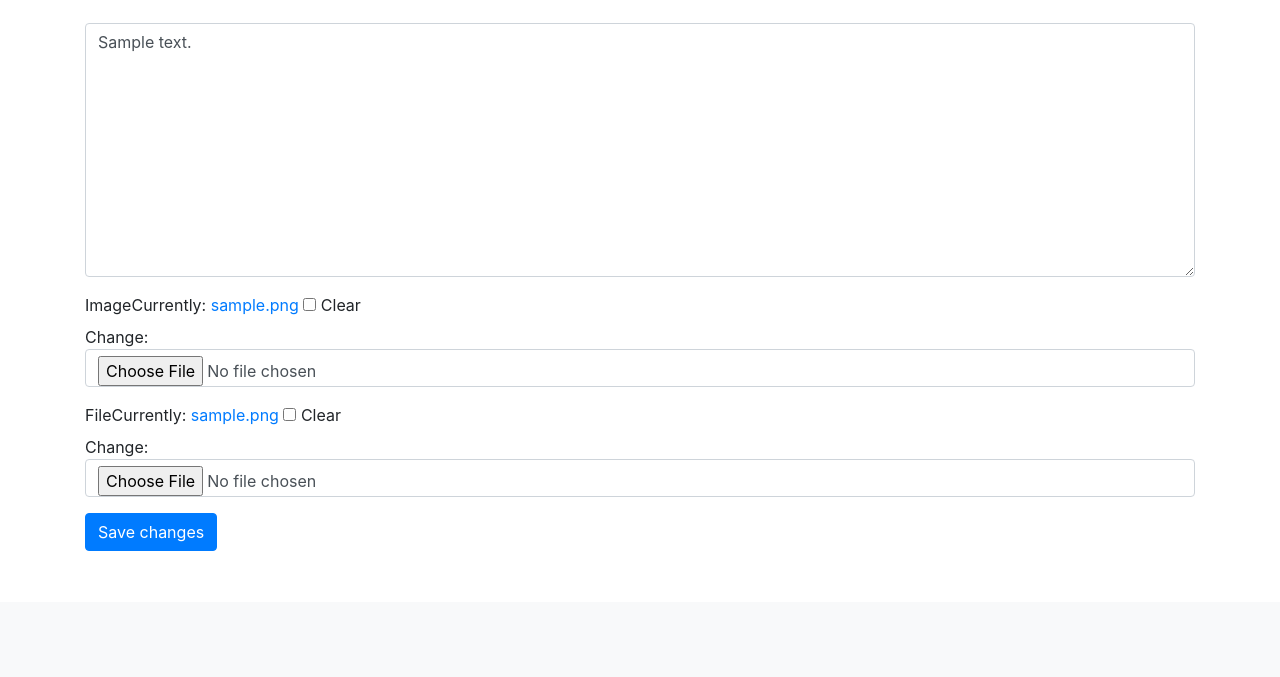
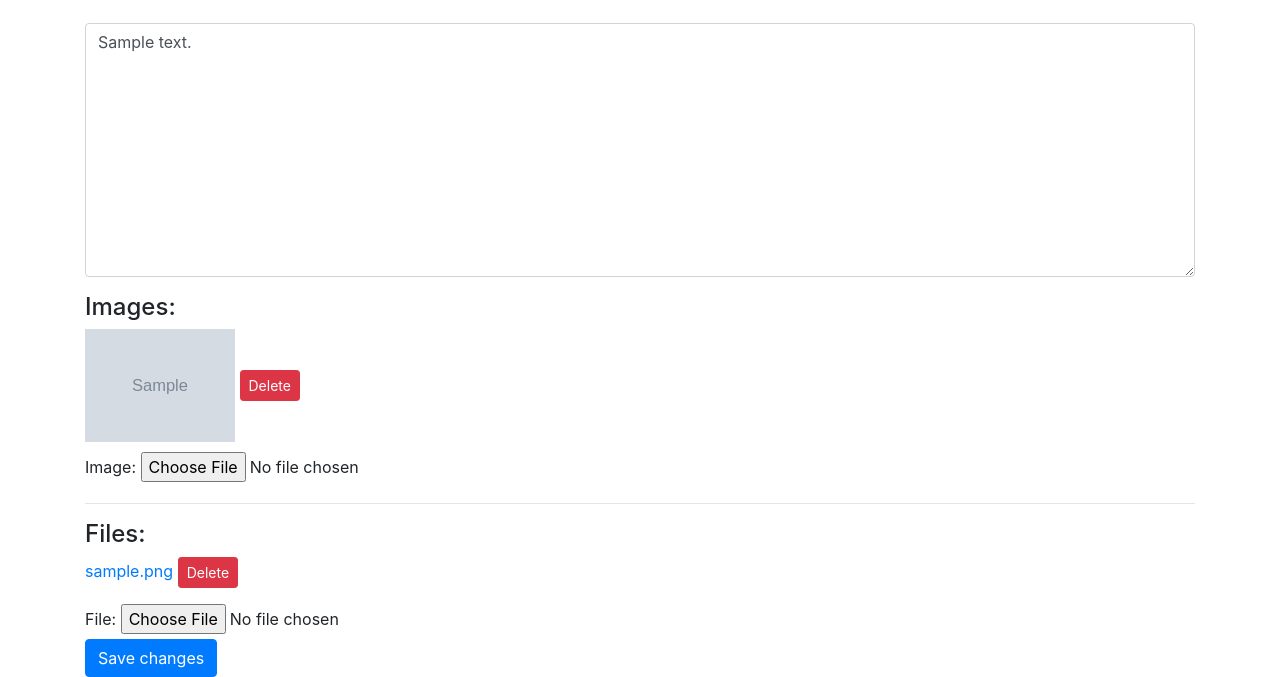
Before and after one commit to djunior-python/learning_log, a Django app: page /edit_entry/1 in a window 1280 px wide. Shown: the part 198-875 px from the top of the page. Before the commit the page ends 749 px from the top, so only its background shows below. Run offline with Django 5.2, Linux system fonts and the light colour scheme; a user stored in the database is signed in; tables that the repository leaves empty hold one stand-in row (values such as "Sample post"); grey boxes marked "Sample" are stand-in pictures; some libraries are stand-ins or nearby versions.

Commit message:
остаточне завершення над системою файлів

```diff
--- a/learning_logs/forms.py
+++ b/learning_logs/forms.py
@@ -1,5 +1,5 @@
 from django import forms
-from  .models import Topic, Entry, Complaint
+from  .models import Topic, Entry, Files, Images, Complaint
 
 
 class TopicForm(forms.ModelForm):
@@ -12,9 +12,25 @@ class TopicForm(forms.ModelForm):
 class EntryForm(forms.ModelForm):
     class Meta:
         model = Entry
-        fields = ['text', 'image', 'file']
-        labels = {'text': '', 'image': 'Image', 'file': 'File'}
+        fields = ['text',]
+        labels = {'text': '',}
         widgets = {'text': forms.Textarea(attrs={'cols': 80})}
+
+
+class FileForm(forms.ModelForm):
+    class Meta:
+        model = Files
+        fields = ['file']
+        labels = {'file': 'File'}
+        widgets = {'file': forms.ClearableFileInput()}
+
+
+class ImageForm(forms.ModelForm):
+    class Meta:
+        model = Images
+        fields = ['image']
+        labels = {'image': 'Image'}
+        widgets = {'image': forms.ClearableFileInput()}
 
 
 class ComplaintForm(forms.ModelForm):
--- a/learning_logs/models.py
+++ b/learning_logs/models.py
@@ -20,8 +20,6 @@ class Entry(models.Model):
     topic = models.ForeignKey(Topic, on_delete=models.CASCADE)
     text = models.TextField()
     date_added = models.DateTimeField(auto_now_add=True)
-    image = models.ImageField(storage=MediaCloudinaryStorage(), upload_to='entry_images/', blank=True, null=True)
-    file = models.FileField(storage=RawMediaCloudinaryStorage(), upload_to='entry_files/', blank=True, null=True)
 
     class Meta:
         verbose_name_plural = 'entries'
@@ -32,6 +30,25 @@ class Entry(models.Model):
             return f"{self.text[:50]}..."
         else:
             return f"{self.text}"
+
+class Files(models.Model):
+    """Файли, прикріплені до запису."""
+    entry = models.ForeignKey(Entry, on_delete=models.CASCADE, related_name='files')
+    file = models.FileField(storage=RawMediaCloudinaryStorage(), upload_to='entry_files/', blank=True, null=True)
+    uploaded_at = models.DateTimeField(auto_now_add=True)
+
+    def __str__(self):
+        """Повертає представлення моделі у string."""
+        return f"File for Entry ID {self.entry.id} uploaded at {self.uploaded_at}"
+
+class Images(models.Model):
+    """Зображення, прикріпленні до запису."""
+    entry = models.ForeignKey(Entry, on_delete=models.CASCADE, related_name='images')
+    image = models.ImageField(storage=MediaCloudinaryStorage(), upload_to='entry_images/', blank=True, null=True)
+    uploaded_at = models.DateTimeField(auto_now_add=True)
+
+    def __str__(self):
+        return f"Image for Entry ID {self.entry.id} uploaded at {self.uploaded_at}"
 
 class Complaint(models.Model):
     owner = models.ForeignKey(
--- a/learning_logs/templates/learning_logs/edit_entry.html
+++ b/learning_logs/templates/learning_logs/edit_entry.html
@@ -6,15 +6,48 @@
 {% endblock page_header %}
 
 {% block content %}
+
     <h3><a href="{% url 'learning_logs:topic' topic.id %}">{{ topic }}</a></h3>
-
     {% if topic.owner == user %}
         <form action="{% url 'learning_logs:edit_entry' entry.id %}"
-            method='post'
-            enctype="multipart/form-data"
-            class="form">
+            method="post"
+            enctype="multipart/form-data">
             {% csrf_token %}
-            {% bootstrap_form form %}
+
+            <!-- Основні дані запису -->
+            {% bootstrap_form entry_form %}
+
+            <h4>Images:</h4>
+
+            <!-- Вивід існуючих зображень -->
+            {% for img in entry.images.all %}
+                <div style="margin-bottom: 10px;">
+                    <img src="{{ img.image.url }}" width="150">
+                    <a href="{% url 'learning_logs:delete_image' img.id %}"
+                        class="btn btn-danger btn-sm">Delete</a>
+                </div>
+            {% empty %}
+                <p>No images yet.</p>
+            {% endfor %}
+
+            <!-- Додавання нових -->
+            {{ image_form }}
+
+            <hr>
+                <h4>Files:</h4>
+
+            {% for f in entry.files.all %}
+                <p>
+                    <a href="{{ f.file.url }}">{{ f.file.name }}</a>
+                    <a href="{% url 'learning_logs:delete_file' f.id %}"
+                        class="btn btn-danger btn-sm">Delete</a>
+                </p>
+            {% empty %}
+                <p>No files yet.</p>
+            {% endfor %}
+
+            {{ file_form }}
+
             {% buttons %}
                 <button name="submit" class="btn btn-primary">Save changes</button>
             {% endbuttons %}
--- a/learning_logs/templates/learning_logs/new_entry.html
+++ b/learning_logs/templates/learning_logs/new_entry.html
@@ -14,7 +14,9 @@
             enctype="multipart/form-data"
             class="form">
             {% csrf_token %}
-            {% bootstrap_form form %}
+            {% bootstrap_form entry_form %}
+            {{ image_form }}
+            {{ file_form}}
             {% buttons %}
                 <button name="submit" class="btn btn-primary">Add entry</button>
             {% endbuttons %}
--- a/learning_logs/urls.py
+++ b/learning_logs/urls.py
@@ -26,6 +26,10 @@ urlpatterns = [
     path('new_entry/<int:topic_id>/', views.new_entry, name='new_entry'),
     # Сторінка для редагування допису.
     path('edit_entry/<int:entry_id>', views.edit_entry, name='edit_entry'),
+    # Видалення файлу.
+    path('delete_file/<int:file_id>', views.delete_file, name='delete_file'),
+    # Видалення зображення.
+    path('delete_image/<int:image_id>', views.delete_image, name='delete_image'),
     # Сторінка в разі видалення теми.
     path('delete_topic/<int:topic_id>', views.delete_topic, name='delete_topic'),
     # Сторінка в разі видалення допису.
--- a/learning_logs/views.py
+++ b/learning_logs/views.py
@@ -7,8 +7,8 @@ from django.contrib import messages
 
 from cloudinary.uploader import destroy
 
-from .models import Topic, Entry
-from .forms import TopicForm, EntryForm, ComplaintForm
+from .models import Topic, Entry, Files, Images
+from .forms import TopicForm, EntryForm, FileForm, ImageForm, ComplaintForm
 
 # Create your views here.
 def check_owner(request, topic):
@@ -161,9 +161,14 @@ def entry_detail(request, entry_id):
 
     check_owner_or_public(request, topic)
 
+    images = Images.objects.filter(entry=entry)
+    files = Files.objects.filter(entry=entry)
+
     context = {
         'entry': entry,
         'topic': topic,
+        'images': images,
+        'files': files,
     }
     return render(request, 'learning_logs/entry_detail.html', context)
 
@@ -171,69 +176,110 @@ def entry_detail(request, entry_id):
 @login_required
 def new_entry(request, topic_id):
     """Додати нову тему, яка прив'язана до обраної теми."""
-    topic = Topic.objects.get(id=topic_id)
+    topic = get_object_or_404(Topic, id=topic_id)
     check_owner(request, topic)
 
     if request.method != 'POST':
         # Жодних даних не надіслано; створити порожню форму.
-        form = EntryForm()
+        form_entry = EntryForm()
+        form_file = FileForm()
+        form_image = ImageForm()
     else:
         # Отримати дані у POST-запиті; обробити дані.
-        form = EntryForm(request.POST, request.FILES)
-        if form.is_valid():
-            new_entry = form.save(commit=False)
+        form_entry = EntryForm(request.POST, request.FILES)
+        form_file = FileForm(request.POST, request.FILES)
+        form_image = ImageForm(request.POST, request.FILES)
+        if form_entry.is_valid():
+            # 1) Створюємо сам запис
+            new_entry = form_entry.save(commit=False)
             new_entry.topic = topic
             new_entry.save()
+
+            # 2) Зберігаємо ФАЙЛИ
+            files = request.FILES.getlist('file')
+            for f in files:
+                Files.objects.create(entry=new_entry, file=f)
+
+            # 3) Зберігаємо ЗОБРАЖЕННЯ
+            images = request.FILES.getlist('image')
+            for img in images:
+                Images.objects.create(entry=new_entry, image=img)
+
             return redirect('learning_logs:topic', topic_id=topic_id)
 
     # Показати порожню або недійсну форму.
-    context = {'topic': topic, 'form': form}
+    context = {'topic': topic,
+               'entry_form': form_entry,
+               'file_form': form_file,
+               'image_form': form_image,
+               }
+
     return render(request, 'learning_logs/new_entry.html', context)
 
 
 @login_required
 def edit_entry(request, entry_id):
     """Редагувати існуючий допис."""
-    entry = Entry.objects.get(id=entry_id)
+    entry = get_object_or_404(Entry, id=entry_id)
     topic = entry.topic
     check_owner(request, topic)
 
     if request.method != 'POST':
-        # Початковий запит; попередньо заповніть форму поточними даними.
-        form = EntryForm(instance=entry)
+        entry_form = EntryForm(instance=entry)
+        file_form = FileForm()
+        image_form = ImageForm()
     else:
-        # Дані POST надіслано; обробити дані.
-        form = EntryForm(request.POST, request.FILES, instance=entry)
-        if form.is_valid():
-            # 1) ЛОГІКА ДЛЯ ФАЙЛУ
-            if request.POST.get("file-clear"):
-                if entry.file:
-                    public_id = get_public_id(entry.file.name)
-                    destroy(public_id=public_id, resource_type="raw")
-                form.instance.file = None
-            else:
-                # НЕ очищували - якщо немає нового файлу - залишаємо старий
-                if not request.FILES.get("file"):
-                    form.instance.file = entry.file
-                else:
-                    # Є новий файл → видаляємо старий
-                    if entry.file:
-                        public_id = get_public_id(entry.file.name)
-                        destroy(public_id=public_id, resource_type="raw")
-            # 2) ЛОГІКА ДЛЯ ЗОБРАЖЕННЯ
-            if not request.FILES.get("image"):
-                # Не вибрали нове зображення — залишаємо старе
-                form.instance.image = entry.image
-            else:
-                # Є нове зображення → видаляємо старе
-                if entry.image:
-                    public_id = get_public_id(entry.image.name)
-                    destroy(public_id=public_id, resource_type="image")
-            form.save()
+        entry_form = EntryForm(request.POST, instance=entry)
+        file_form = FileForm(request.POST, request.FILES)
+        image_form = ImageForm(request.POST, request.FILES)
+
+        if entry_form.is_valid():
+            entry_form.save()
+
+            # Додати нові файли
+            for f in request.FILES.getlist("file"):
+                Files.objects.create(entry=entry, file=f)
+
+            # Додати нові зображення
+            for img in request.FILES.getlist("image"):
+                Images.objects.create(entry=entry, image=img)
+
             return redirect('learning_logs:topic', topic_id=topic.id)
 
-    context = {'entry': entry, 'topic': topic, 'form': form}
+    context = {
+        'entry': entry,
+        'topic': topic,
+        'entry_form': entry_form,
+        'file_form': file_form,
+        'image_form': image_form,
+        'files': entry.files.all(),
+        'images': entry.images.all(),
+    }
     return render(request, 'learning_logs/edit_entry.html', context)
+
+
+@login_required
+def delete_file(request, file_id):
+    file_obj = get_object_or_404(Files, id=file_id)
+    topic = file_obj.entry.topic
+    check_owner(request, topic)
+
+    file_obj.file.delete()  # ❗ видаляє з Cloudinary
+    file_obj.delete()       # ❗ видаляє з БД
+
+    return redirect('learning_logs:edit_entry', entry_id=file_obj.entry.id)
+
+
+@login_required
+def delete_image(request, image_id):
+    image_obj = get_object_or_404(Images, id=image_id)
+    topic = image_obj.entry.topic
+    check_owner(request, topic)
+
+    image_obj.image.delete()  # ❗ видаляє з Cloudinary
+    image_obj.delete()        # ❗ видаляє з DB
+
+    return redirect('learning_logs:edit_entry', entry_id=image_obj.entry.id)
 
 
 @login_required
```
Also changed, not shown: learning_logs/templates/learning_logs/entry_detail.html (+13 -7 lines), learning_logs/migrations/0006_remove_entry_file_remove_entry_image_files_images.py (added).
